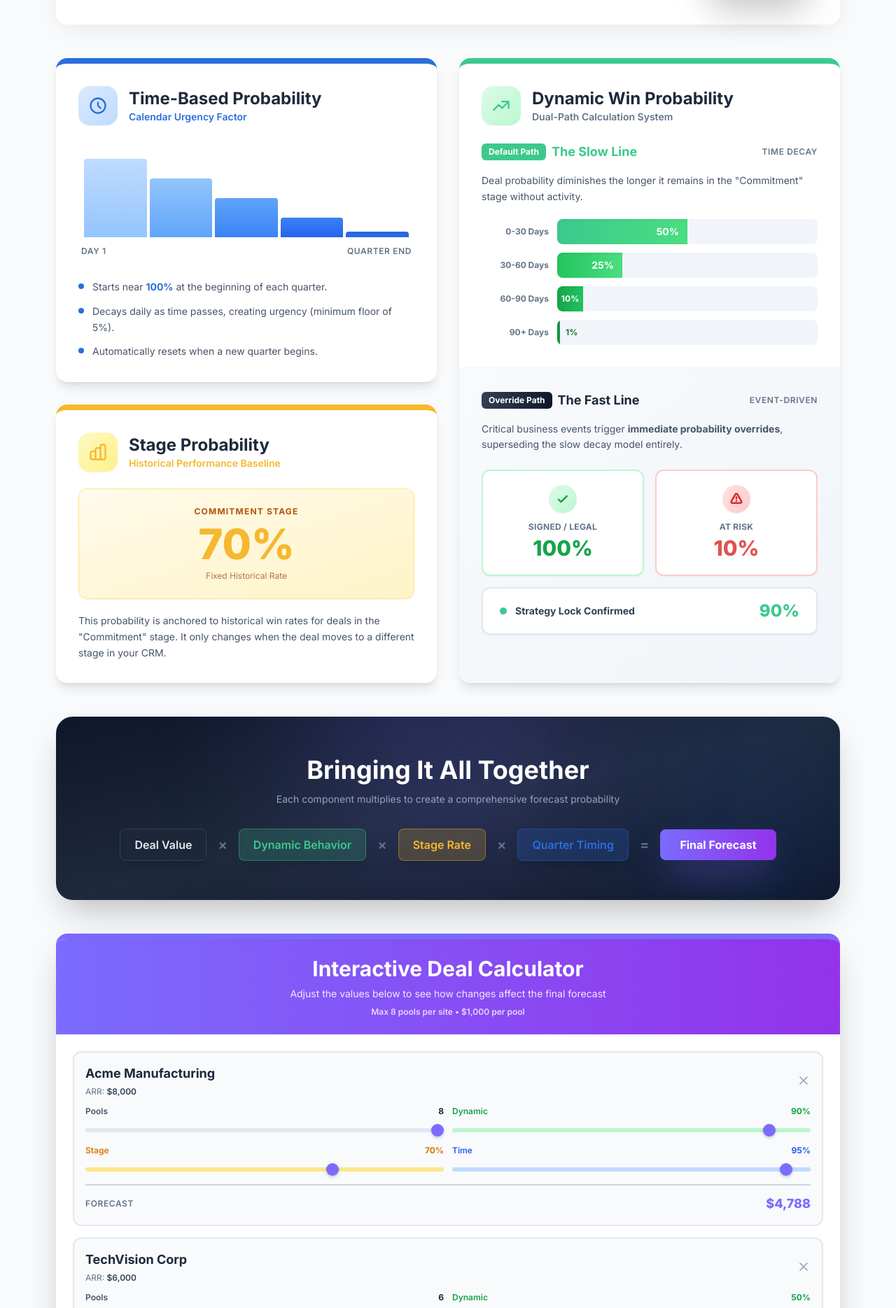
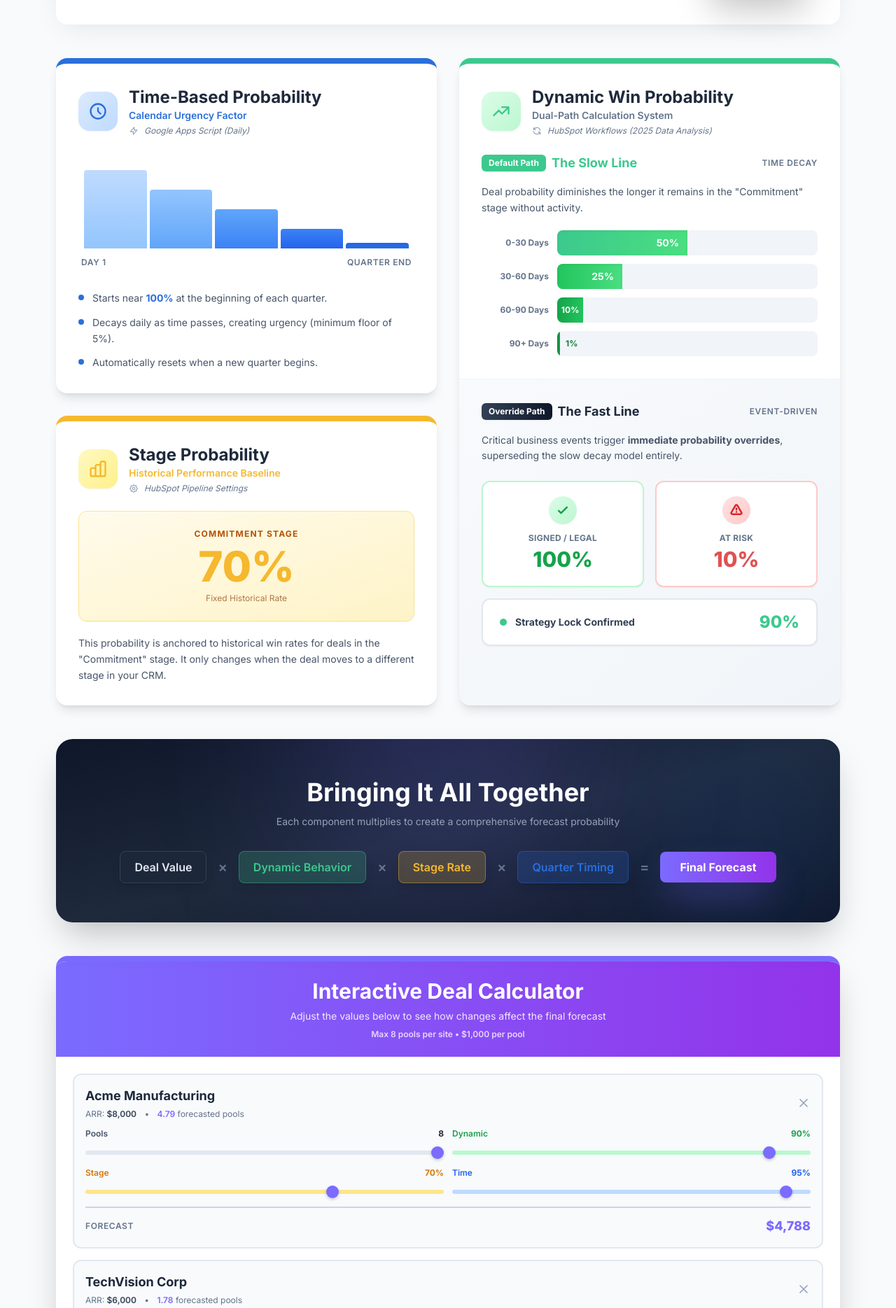
Before and after one commit to EviatarYosef-KE/quarterly-forecast-model-infographic, a plain HTML site: page index.html in a window 1280 px wide. Shown: the part 543-2412 px from the top of the page at 70% size. Drawn offline with nearby package versions, Linux system fonts and the light colour scheme.

Commit message:
Update index.html
added source. added forecasted pools amount

```diff
--- a/index.html
+++ b/index.html
@@ -180,9 +180,15 @@
                                     <path stroke-linecap="round" stroke-linejoin="round" d="M12 8v4l3 3m6-3a9 9 0 11-18 0 9 9 0 0118 0z" />
                                 </svg>
                             </div>
-                            <div>
+                            <div class="flex-1">
                                 <h3 class="text-2xl font-bold text-slate-800">Time-Based Probability</h3>
                                 <p class="text-brandBlue font-semibold text-sm">Calendar Urgency Factor</p>
+                                <div class="flex items-center gap-2 mt-1">
+                                    <svg xmlns="http://www.w3.org/2000/svg" class="h-3.5 w-3.5 text-slate-400" fill="none" viewBox="0 0 24 24" stroke="currentColor" stroke-width="2">
+                                        <path stroke-linecap="round" stroke-linejoin="round" d="M13 10V3L4 14h7v7l9-11h-7z" />
+                                    </svg>
+                                    <span class="text-xs text-slate-500 italic">Google Apps Script (Daily)</span>
+                                </div>
                             </div>
                         </div>
 
@@ -238,9 +244,16 @@
                                     <path stroke-linecap="round" stroke-linejoin="round" d="M9 19v-6a2 2 0 00-2-2H5a2 2 0 00-2 2v6a2 2 0 002 2h2a2 2 0 002-2zm0 0V9a2 2 0 012-2h2a2 2 0 012 2v10m-6 0a2 2 0 002 2h2a2 2 0 002-2m0 0V5a2 2 0 012-2h2a2 2 0 012 2v14a2 2 0 01-2 2h-2a2 2 0 01-2-2z" />
                                 </svg>
                             </div>
-                            <div>
+                            <div class="flex-1">
                                 <h3 class="text-2xl font-bold text-slate-800">Stage Probability</h3>
                                 <p class="text-brandGold font-semibold text-sm">Historical Performance Baseline</p>
+                                <div class="flex items-center gap-2 mt-1">
+                                    <svg xmlns="http://www.w3.org/2000/svg" class="h-3.5 w-3.5 text-slate-400" fill="none" viewBox="0 0 24 24" stroke="currentColor" stroke-width="2">
+                                        <path stroke-linecap="round" stroke-linejoin="round" d="M10.325 4.317c.426-1.756 2.924-1.756 3.35 0a1.724 1.724 0 002.573 1.066c1.543-.94 3.31.826 2.37 2.37a1.724 1.724 0 001.065 2.572c1.756.426 1.756 2.924 0 3.35a1.724 1.724 0 00-1.066 2.573c.94 1.543-.826 3.31-2.37 2.37a1.724 1.724 0 00-2.572 1.065c-.426 1.756-2.924 1.756-3.35 0a1.724 1.724 0 00-2.573-1.066c-1.543.94-3.31-.826-2.37-2.37a1.724 1.724 0 00-1.065-2.572c-1.756-.426-1.756-2.924 0-3.35a1.724 1.724 0 001.066-2.573c-.94-1.543.826-3.31 2.37-2.37.996.608 2.296.07 2.572-1.065z" />
+                                        <path stroke-linecap="round" stroke-linejoin="round" d="M15 12a3 3 0 11-6 0 3 3 0 016 0z" />
+                                    </svg>
+                                    <span class="text-xs text-slate-500 italic">HubSpot Pipeline Settings</span>
+                                </div>
                             </div>
                         </div>
 
@@ -268,9 +281,15 @@
                                 <path stroke-linecap="round" stroke-linejoin="round" d="M13 7h8m0 0v8m0-8l-8 8-4-4-6 6" />
                             </svg>
                         </div>
-                        <div>
+                        <div class="flex-1">
                             <h3 class="text-2xl font-bold text-slate-800">Dynamic Win Probability</h3>
                             <p class="text-slate-500 font-semibold text-sm">Dual-Path Calculation System</p>
+                            <div class="flex items-center gap-2 mt-1">
+                                <svg xmlns="http://www.w3.org/2000/svg" class="h-3.5 w-3.5 text-slate-400" fill="none" viewBox="0 0 24 24" stroke="currentColor" stroke-width="2">
+                                    <path stroke-linecap="round" stroke-linejoin="round" d="M4 4v5h.582m15.356 2A8.001 8.001 0 004.582 9m0 0H9m11 11v-5h-.581m0 0a8.003 8.003 0 01-15.357-2m15.357 2H15" />
+                                </svg>
+                                <span class="text-xs text-slate-500 italic">HubSpot Workflows (2025 Data Analysis)</span>
+                            </div>
                         </div>
                     </div>
                 </div>
@@ -413,8 +432,12 @@
                     <div class="text-left">
                         <div class="text-sm font-semibold text-slate-500 uppercase tracking-wider mb-1">Total Forecast</div>
                         <div class="text-4xl font-black text-brandPurple" id="total-forecast">$0</div>
-                        <div class="text-sm text-slate-500 mt-1">
-                            <span id="total-pools" class="font-semibold text-slate-700">0</span> pools
+                        <div class="text-sm text-slate-500 mt-2 space-y-1">
+                            <div>
+                                <span class="font-semibold text-slate-700" id="total-forecasted-pools">0</span> forecasted pools
+                                <span class="text-slate-400 mx-2">•</span>
+                                <span class="font-semibold text-slate-700" id="total-pools">0</span> total pools
+                            </div>
                         </div>
                     </div>
                     <button onclick="addDeal()" class="bg-brandPurple text-white px-6 py-3 rounded-lg font-semibold shadow-lg hover:bg-purple-700 transition-all duration-300 hover:scale-105">
@@ -458,8 +481,14 @@
         }
 
         function calculateForecast(pools, dynamic, stage, time) {
-            const arr = pools * ASP;
-            return arr * (dynamic / 100) * (stage / 100) * (time / 100);
+            // Calculate the forecasted pools first
+            const forecastedPools = pools * (dynamic / 100) * (stage / 100) * (time / 100);
+            // Then calculate the ARR from forecasted pools
+            return forecastedPools * ASP;
+        }
+
+        function calculateForecastedPools(pools, dynamic, stage, time) {
+            return pools * (dynamic / 100) * (stage / 100) * (time / 100);
         }
 
         function updateDeal(id) {
@@ -469,6 +498,7 @@
             const time = parseFloat(document.getElementById(`time-${id}`).value);
 
             const arr = pools * ASP;
+            const forecastedPools = calculateForecastedPools(pools, dynamic, stage, time);
 
             document.getElementById(`pools-value-${id}`).textContent = pools;
             document.getElementById(`arr-value-${id}`).textContent = formatCurrency(arr);
@@ -478,6 +508,7 @@
 
             const forecast = calculateForecast(pools, dynamic, stage, time);
             document.getElementById(`forecast-${id}`).textContent = formatCurrency(forecast);
+            document.getElementById(`forecasted-pools-${id}`).textContent = forecastedPools.toFixed(2);
 
             updateTotal();
         }
@@ -485,9 +516,11 @@
         function updateTotal() {
             let total = 0;
             let totalPools = 0;
+            let totalForecastedPools = 0;
             for (let i = 0; i < dealCount; i++) {
                 const forecastEl = document.getElementById(`forecast-${i}`);
                 const poolsEl = document.getElementById(`pools-${i}`);
+                const forecastedPoolsEl = document.getElementById(`forecasted-pools-${i}`);
                 if (forecastEl) {
                     const forecastText = forecastEl.textContent.replace(/[$,]/g, '');
                     total += parseFloat(forecastText) || 0;
@@ -495,9 +528,13 @@
                 if (poolsEl) {
                     totalPools += parseInt(poolsEl.value) || 0;
                 }
+                if (forecastedPoolsEl) {
+                    totalForecastedPools += parseFloat(forecastedPoolsEl.textContent) || 0;
+                }
             }
             document.getElementById('total-forecast').textContent = formatCurrency(total);
             document.getElementById('total-pools').textContent = totalPools;
+            document.getElementById('total-forecasted-pools').textContent = totalForecastedPools.toFixed(2);
         }
 
         function removeDeal(id) {
@@ -519,6 +556,7 @@
             };
 
             const arr = data.pools * ASP;
+            const forecastedPools = calculateForecastedPools(data.pools, data.dynamic, data.stage, data.time);
             const forecast = calculateForecast(data.pools, data.dynamic, data.stage, data.time);
 
             const dealHTML = `
@@ -526,7 +564,11 @@
                     <div class="flex items-center justify-between mb-3">
                         <div>
                             <h3 class="text-lg font-bold text-slate-800">${data.name}</h3>
-                            <p class="text-xs text-slate-500 mt-1">ARR: <span id="arr-value-${id}" class="font-semibold text-slate-700">${formatCurrency(arr)}</span></p>
+                            <p class="text-xs text-slate-500 mt-1">
+                                ARR: <span id="arr-value-${id}" class="font-semibold text-slate-700">${formatCurrency(arr)}</span>
+                                <span class="mx-2">•</span>
+                                <span id="forecasted-pools-${id}" class="font-semibold text-brandPurple">${forecastedPools.toFixed(2)}</span> forecasted pools
+                            </p>
                         </div>
                         <button onclick="removeDeal(${id})" class="text-slate-400 hover:text-red-500 transition-colors">
                             <svg xmlns="http://www.w3.org/2000/svg" class="h-5 w-5" fill="none" viewBox="0 0 24 24" stroke="currentColor" stroke-width="2">
```
